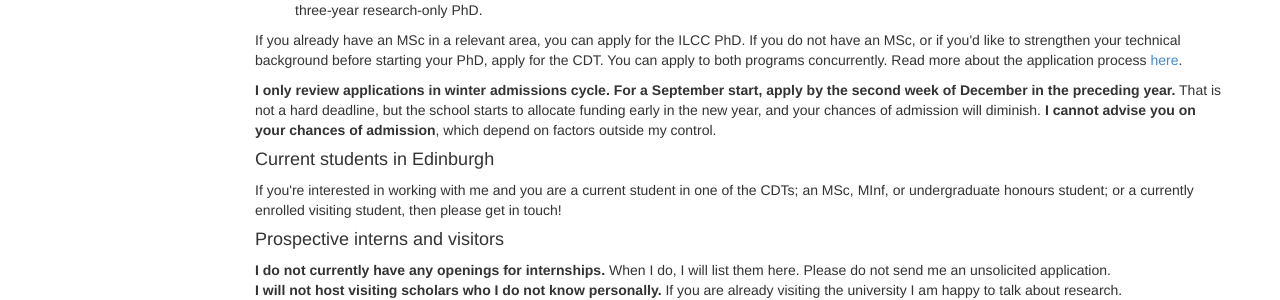
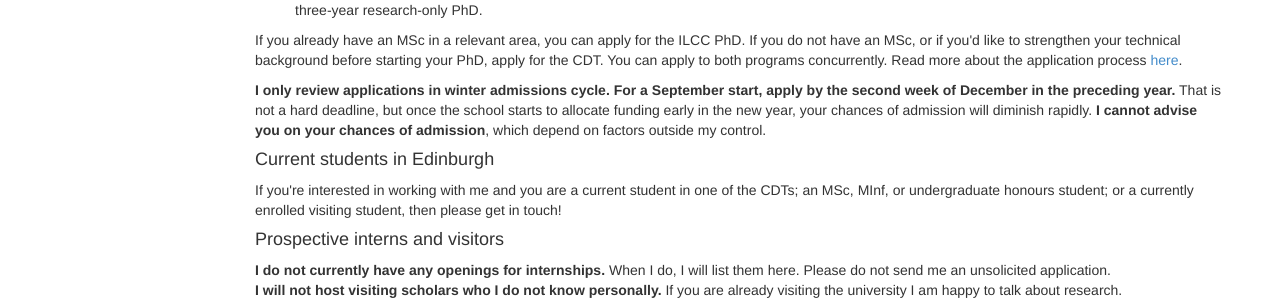
Before and after one commit to alopez/alopez.github.com, a Jekyll site: the page built from join.html, in a window 1280 px wide. Shown: the part 706-1006 px from the top of the page. Built offline with Jekyll 4.4.1, drawn with Linux system fonts in a browser that asks for light colours.

Commit message:
update join

```diff
--- a/join.html
+++ b/join.html
@@ -81,8 +81,8 @@ Read more about the application process
 <b>I only review applications in winter admissions cycle.
 For a September start, apply by the second week of December in
 the preceding year.</b> That is not a
-hard deadline, but the school starts to allocate funding early in the new
-year, and your chances of admission will diminish. <b>I cannot advise you
+hard deadline, but once the school starts to allocate funding early in the new
+year, your chances of admission will diminish rapidly. <b>I cannot advise you
 on your chances of admission</b>, which depend on factors outside my control.
 
 <h4>Current students in Edinburgh</h4>
```
